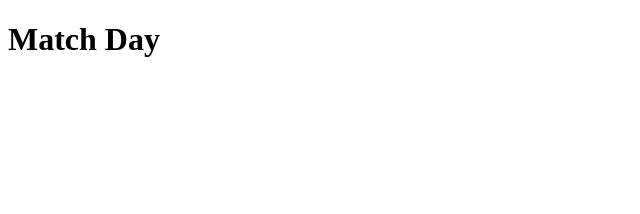
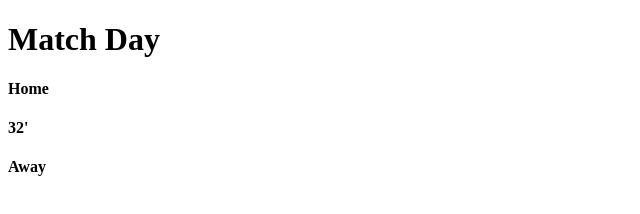
Before and after one commit to qwer946/SoccerMatchDay, a plain HTML site: page index.html in a window 1280 px wide. Shown: the whole page, without its empty margins (0-640 px from the left). Drawn offline with Linux system fonts and the light colour scheme.

Commit message:
I got the home and away in HTML

```diff
--- a/index.html
+++ b/index.html
@@ -9,9 +9,13 @@
     <title>Match Day Live</title>
   </head>
   <body>
-    <div class="scorebox">
+    <div class="container">
       <h1>Match Day</h1>
-      <div class=""
+      <div class="team-title">
+            <h4>Home</h4>
+            <h4 id="timer">32'</h4>
+            <h4>Away</h4>
+
     </div>
   </body>
 </html>
```
